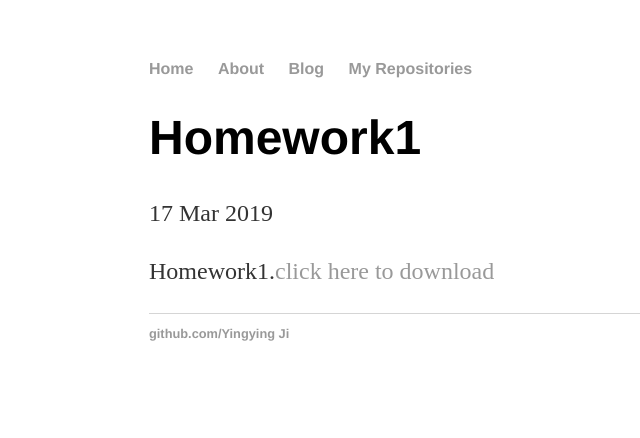
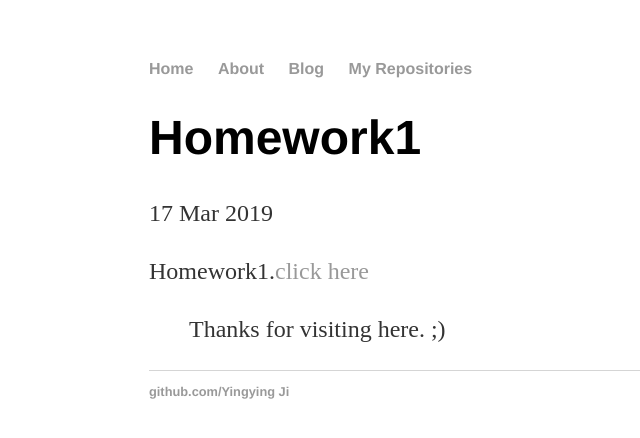
Before and after one commit to JiYingyingXMU/jiyingyingxmu.github.io, a Jekyll site: the page built from _posts/2019-03-17-homework1.md, in a window 1280 px wide. Shown: the top 438 px of the page, without its empty margins (43-683 px from the left). Built offline with Jekyll 4.4.1, drawn with Linux system fonts in a browser that asks for light colours; Markdown is read by kramdown in place of the engine named in the settings.

Commit message:
Update 2019-03-17-homework1.md

```diff
--- a/_posts/2019-03-17-homework1.md
+++ b/_posts/2019-03-17-homework1.md
@@ -4,4 +4,5 @@ title: "Homework1"
 author: "Yingying Ji "
 date: 2019-03-17
 ---
-Homework1.[click here to download]({{site.baseurl}}/assets/VC_Dimension_HW1_15220162202134.pdf)
+Homework1.[click here]({{site.baseurl}}/assets/VC_Dimension_HW1_15220162202134.pdf)
+> Thanks for visiting here. ;)
```
